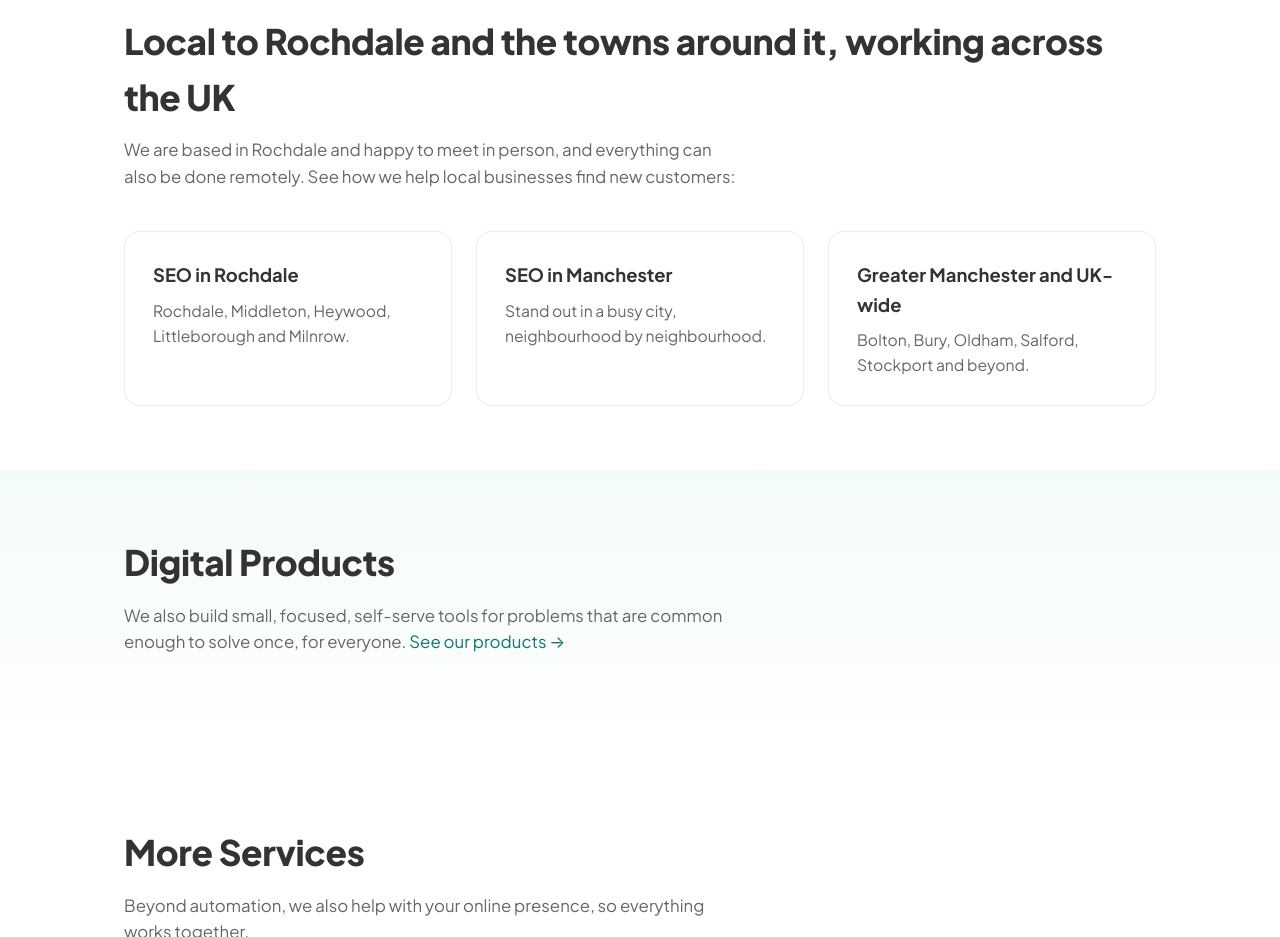
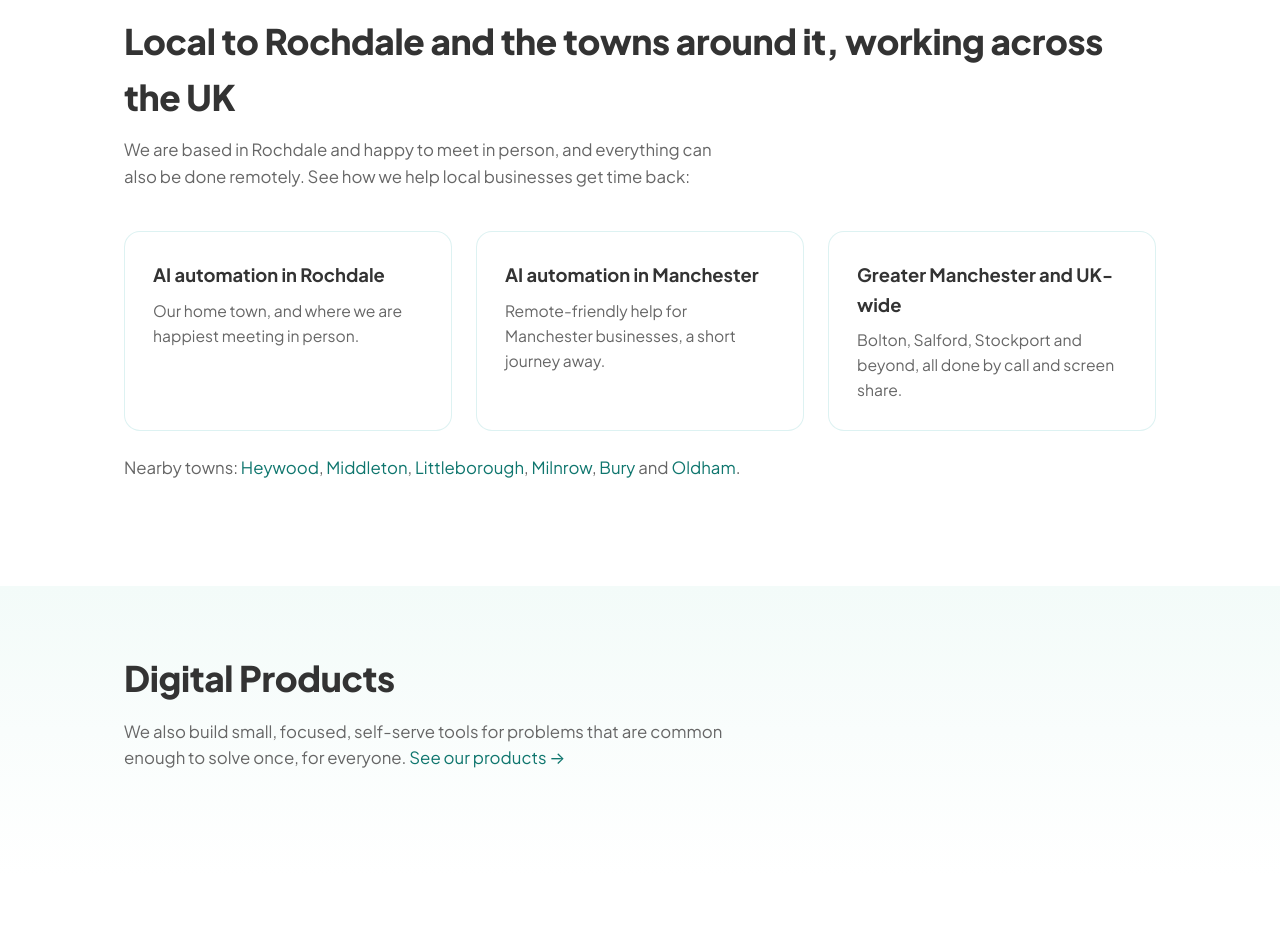
Before and after one commit to NoGraviti/wiserobot-website, a plain HTML site: page index.html in a window 1280 px wide. Shown: the part 2300-3237 px from the top of the page. Drawn offline with Linux system fonts and the light colour scheme.

Commit message:
Home page: local section now links to AI automation pages for Rochdale, Manchester, Greater Manchester and nearby towns
Co-Authored-By: Claude Opus 5.5 <noreply@anthropic.com>

```diff
--- a/index.html
+++ b/index.html
@@ -141,12 +141,13 @@
 <section>
   <div class="wrap">
     <h2>Local to Rochdale and the towns around it, working across the UK</h2>
-    <p class="section-lead">We are based in Rochdale and happy to meet in person, and everything can also be done remotely. See how we help local businesses find new customers:</p>
+    <p class="section-lead">We are based in Rochdale and happy to meet in person, and everything can also be done remotely. See how we help local businesses get time back:</p>
     <div class="grid-3">
-      <a class="card" href="seo-rochdale.html" style="display:block;color:inherit;text-decoration:none;"><h3>SEO in Rochdale</h3><p>Rochdale, Middleton, Heywood, Littleborough and Milnrow.</p></a>
-      <a class="card" href="seo-manchester.html" style="display:block;color:inherit;text-decoration:none;"><h3>SEO in Manchester</h3><p>Stand out in a busy city, neighbourhood by neighbourhood.</p></a>
-      <a class="card" href="seo-greater-manchester.html" style="display:block;color:inherit;text-decoration:none;"><h3>Greater Manchester and UK-wide</h3><p>Bolton, Bury, Oldham, Salford, Stockport and beyond.</p></a>
+      <a class="card" href="rochdale.html" style="display:block;color:inherit;text-decoration:none;"><h3>AI automation in Rochdale</h3><p>Our home town, and where we are happiest meeting in person.</p></a>
+      <a class="card" href="ai-automation-manchester.html" style="display:block;color:inherit;text-decoration:none;"><h3>AI automation in Manchester</h3><p>Remote-friendly help for Manchester businesses, a short journey away.</p></a>
+      <a class="card" href="ai-automation-greater-manchester.html" style="display:block;color:inherit;text-decoration:none;"><h3>Greater Manchester and UK-wide</h3><p>Bolton, Salford, Stockport and beyond, all done by call and screen share.</p></a>
     </div>
+    <p class="section-lead" style="margin-top:24px;">Nearby towns: <a href="ai-automation-heywood.html">Heywood</a>, <a href="ai-automation-middleton.html">Middleton</a>, <a href="ai-automation-littleborough.html">Littleborough</a>, <a href="ai-automation-milnrow.html">Milnrow</a>, <a href="ai-automation-bury.html">Bury</a> and <a href="ai-automation-oldham.html">Oldham</a>.</p>
   </div>
 </section>
 
```
